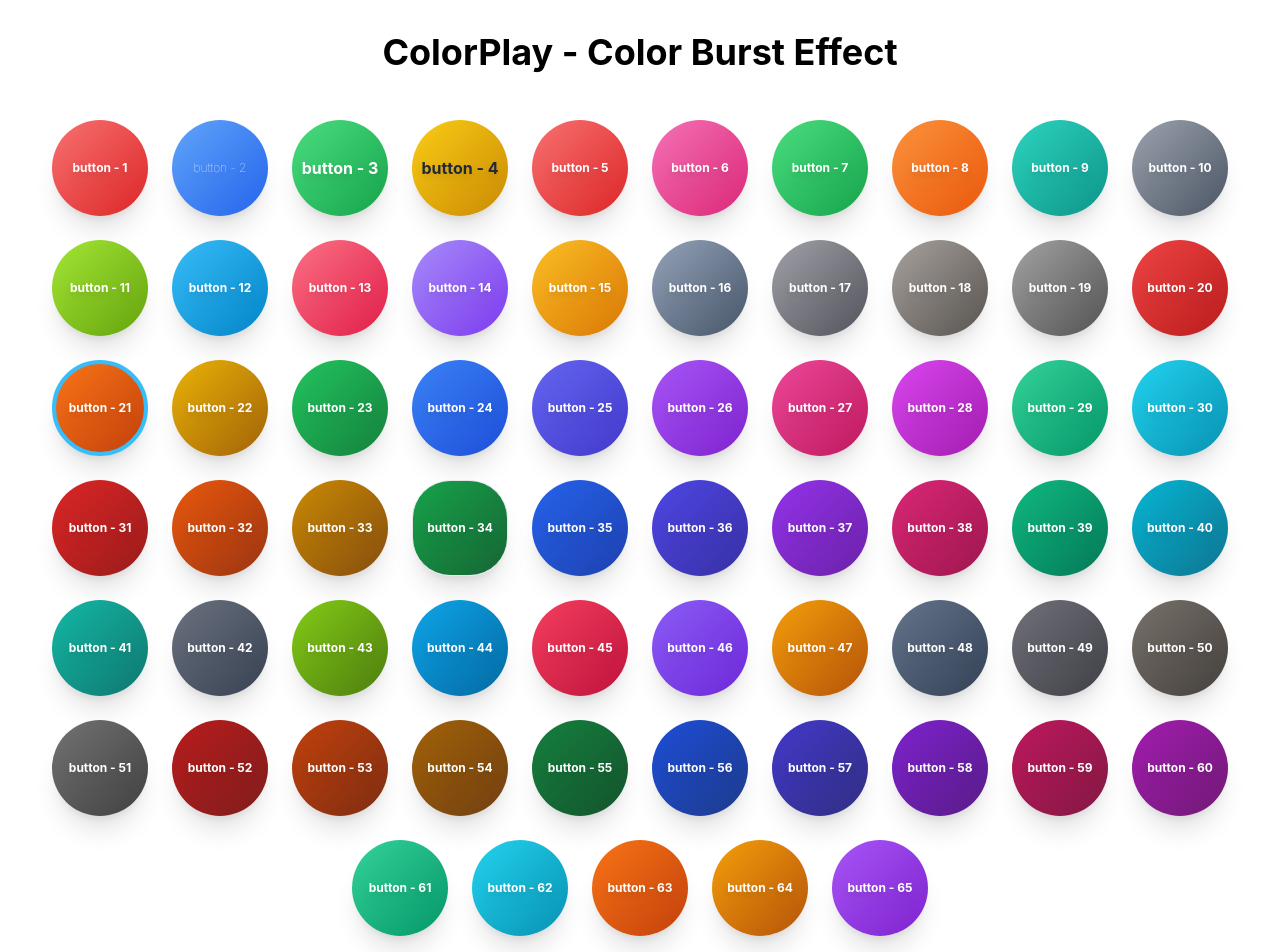
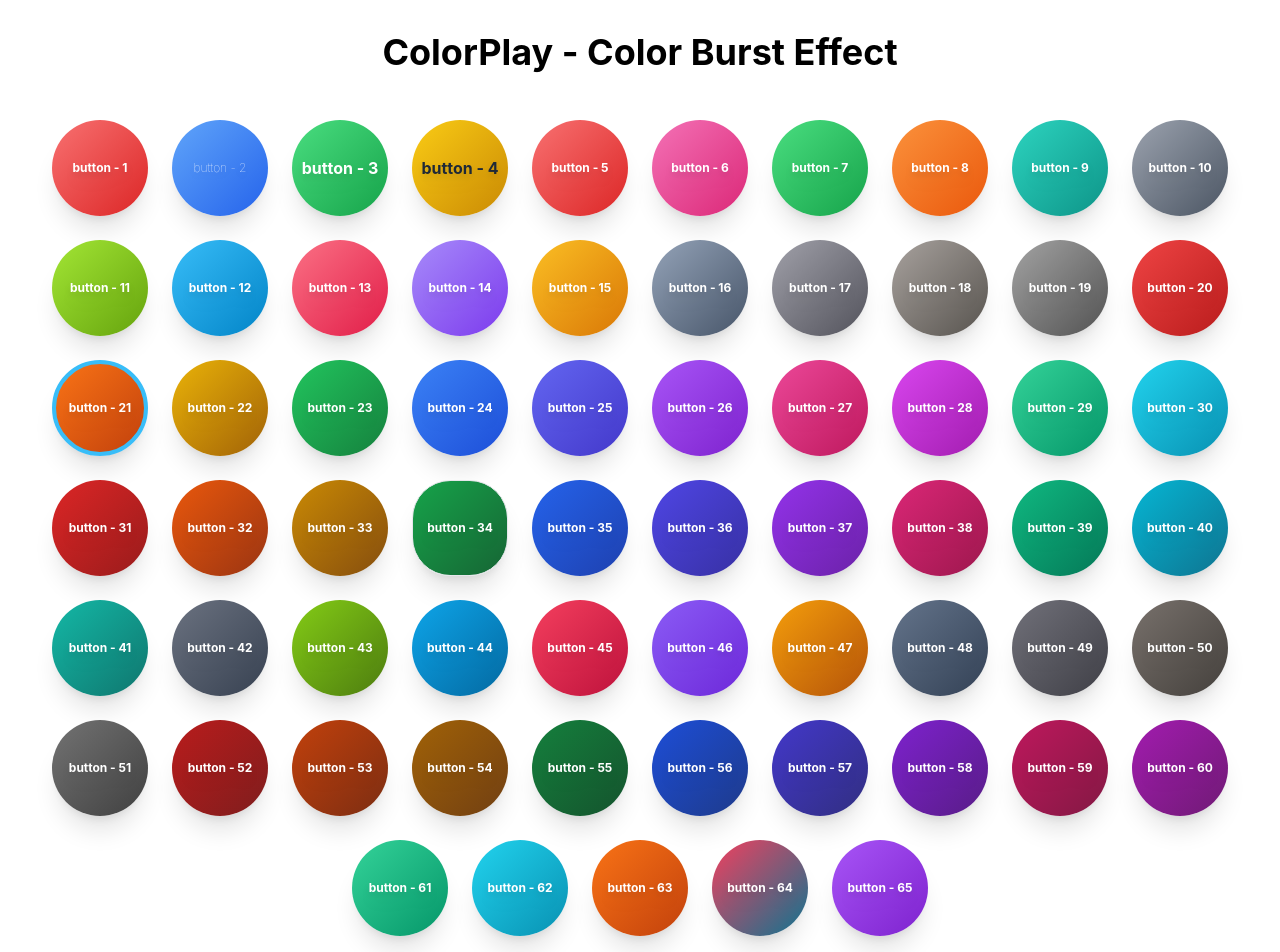
Before and after one commit to knowinGit-CSI/colorplay-1, a React (Create React App) app: page / in a window 1280 px wide. Shown: the top 952 px of the page. Built offline with nearby package versions, Linux system fonts and the light colour scheme.

Commit message:
Fix issue #64: Changed button color to blue-pink shade

```diff
--- a/src/components/bubbles/Bubble64.js
+++ b/src/components/bubbles/Bubble64.js
@@ -4,12 +4,12 @@ const Bubble64 = ({ title = "button - 64" }) => {
   return (
     <div className="relative group cursor-pointer">
       {/* Outer burst rings - appear on hover */}
-      <div className="absolute inset-0 w-24 h-24 rounded-full bg-gradient-to-r from-amber-400 to-yellow-400 opacity-0 group-hover:opacity-60 scale-100 group-hover:scale-[4] transition-all duration-1000 ease-out blur-sm"></div>
-      <div className="absolute inset-0 w-24 h-24 rounded-full bg-gradient-to-r from-amber-300 to-yellow-300 opacity-0 group-hover:opacity-40 scale-100 group-hover:scale-[3] transition-all duration-800 ease-out blur-sm delay-100"></div>
-      <div className="absolute inset-0 w-24 h-24 rounded-full bg-gradient-to-r from-amber-200 to-yellow-200 opacity-0 group-hover:opacity-30 scale-100 group-hover:scale-[2] transition-all duration-600 ease-out blur-sm delay-200"></div>
+      <div className="absolute inset-0 w-24 h-24 rounded-full bg-gradient-to-r from-rose-400 to-sky-400 opacity-0 group-hover:opacity-60 scale-100 group-hover:scale-[4] transition-all duration-1000 ease-out blur-sm"></div>
+      <div className="absolute inset-0 w-24 h-24 rounded-full bg-gradient-to-r from-rose-300 to-sky-300 opacity-0 group-hover:opacity-40 scale-100 group-hover:scale-[3] transition-all duration-800 ease-out blur-sm delay-100"></div>
+      <div className="absolute inset-0 w-24 h-24 rounded-full bg-gradient-to-r from-rose-200 to-sky-200 opacity-0 group-hover:opacity-30 scale-100 group-hover:scale-[2] transition-all duration-600 ease-out blur-sm delay-200"></div>
 
       {/* Main bubble */}
-      <div className="relative z-10 bg-gradient-to-br from-amber-500 to-amber-700 w-24 h-24 rounded-full shadow-xl hover:shadow-2xl transition-all duration-500 ease-out hover:scale-110 flex items-center justify-center group-hover:animate-pulse">
+      <div className="relative z-10 bg-gradient-to-br from-rose-500 to-cyan-700 w-24 h-24 rounded-full shadow-xl hover:shadow-2xl transition-all duration-500 ease-out hover:scale-110 flex items-center justify-center group-hover:animate-pulse">
         <span className="text-white text-xs font-bold text-center px-2 drop-shadow-lg">{title}</span>
 
         {/* Inner sparkle effect */}
```
Also changed, not shown: 1 other file (tests, documents, lock files or other folders).
